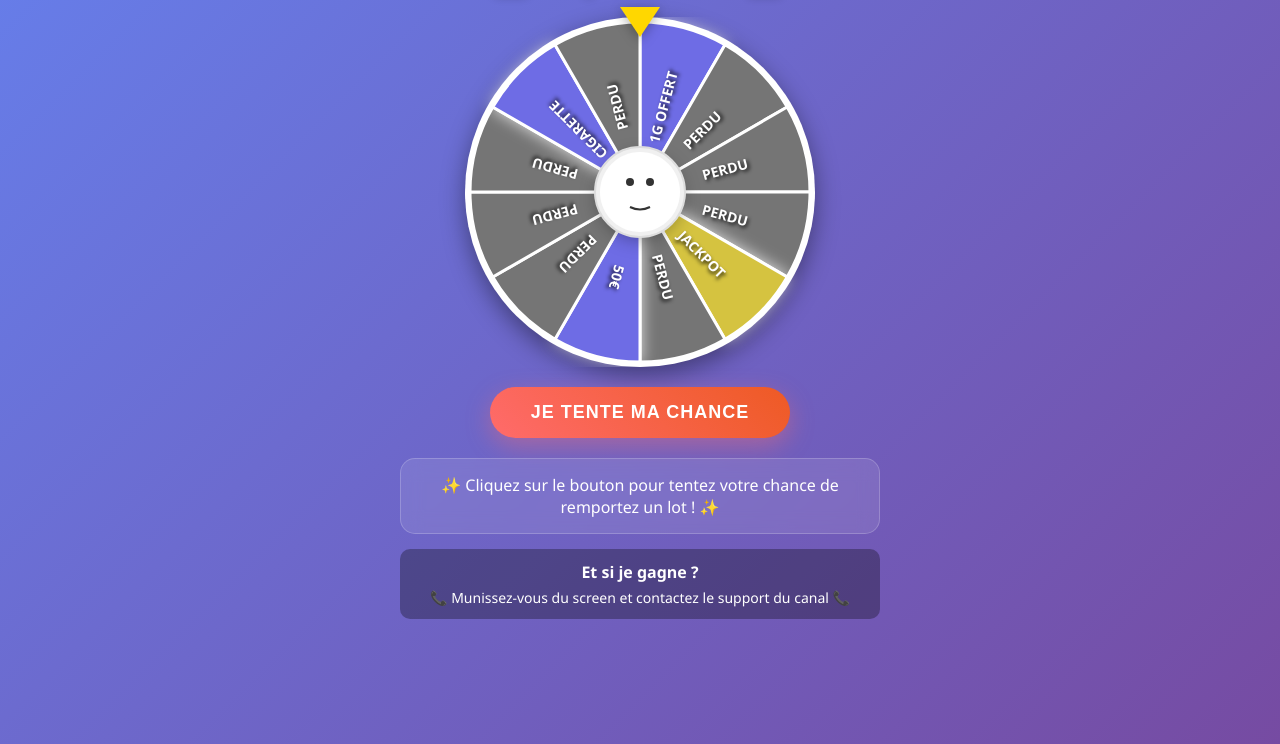
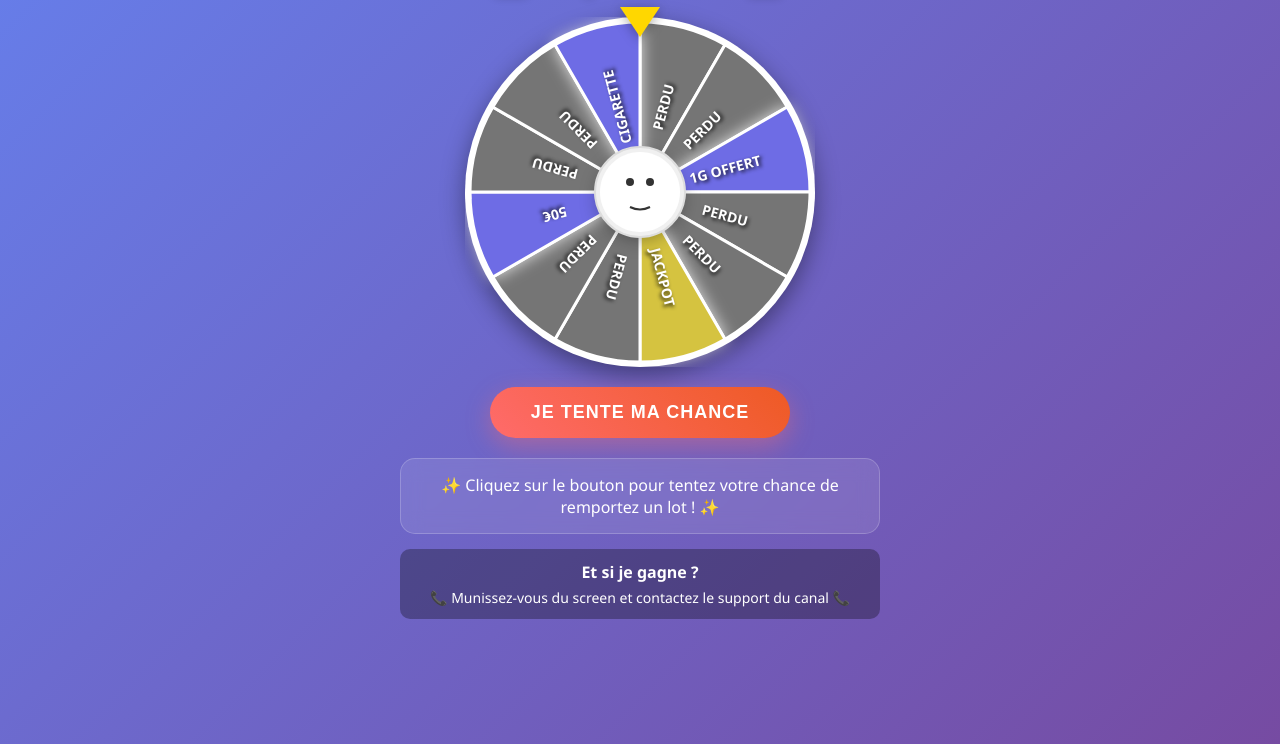
Before and after one commit to LeD8z/LEJUSTEPRIX-ROULETTE, a plain HTML site: page index.html in a window 1280 px wide. Shown: the part 56-800 px from the top of the page. Drawn offline with Linux system fonts and the light colour scheme.

Commit message:
Update index.html

```diff
--- a/index.html
+++ b/index.html
@@ -411,40 +411,40 @@
 
     <script>
         let prizes = [
-            "  1G OFFERT",    // Index 0 - Gagnant
+            "PERDU",    // Index 0 - Gagnant
             "PERDU",        // Index 1
-            "PERDU",        // Index 2
+            "  1G OFFERT",        // Index 2
             "PERDU",        // Index 3
-            " JACKPOT",        // Index 4
-            "PERDU",        // Index 5
-            " 50€",          // Index 6 - Gagnant
+            "PERDU",        // Index 4
+            " JACKPOT",        // Index 5
+            "PERDU",          // Index 6 - Gagnant
             "PERDU",        // Index 7
-            "PERDU",        // Index 8
+            " 50€",        // Index 8
             "PERDU",        // Index 9
-            "  CIGARETTE",    // Index 10 - Gagnant
-            "PERDU"         // Index 11
+            "PERDU",    // Index 10 - Gagnant
+            "  CIGARETTE"         // Index 11
         ];
 
-        let winningIndexes = [0, 6, 10, 4]; // Seulement 3 cases gagnantes
-        let losingIndexes = [1, 2, 3, 5, 7, 8, 9, 11]; // 9 cases perdantes
+        let winningIndexes = [2, 5, 8, 11]; // Seulement 3 cases gagnantes
+        let losingIndexes = [0, 1, 3, 4, 6, 7, 9, 10]; // 9 cases perdantes
         let isSpinning = false;
        let hasPlayed = localStorage.getItem('hasPlayed') === 'true';
 
 
         // Couleurs : gris pour PERDU, couleurs vives pour les gagnantes
         const colors = [
-            '#6E6CE5',      // Rouge vif pour "1G OFFERT"
+            '#757575',      // Rouge vif pour "1G OFFERT"
             '#757575',      // Gris pour "PERDU"
+            '#6E6CE5',      // Gris pour "PERDU"
             '#757575',      // Gris pour "PERDU"
             '#757575',      // Gris pour "PERDU"
             '#d5c340',      // Gris pour "PERDU"
+            '#757575',      // Vert vif pour "50€"
             '#757575',      // Gris pour "PERDU"
-            '#6E6CE5',      // Vert vif pour "50€"
+            '#6E6CE5',      // Gris pour "PERDU"
             '#757575',      // Gris pour "PERDU"
-            '#757575',      // Gris pour "PERDU"
-            '#757575',      // Gris pour "PERDU"
-            '#6E6CE5',      // Orange vif pour "CIGARETTE"
-            '#757575'       // Gris pour "PERDU"
+            '#757575',      // Orange vif pour "CIGARETTE"
+            '#6E6CE5'       // Gris pour "PERDU"
         ];
 
         function getWheelSize() {
```
